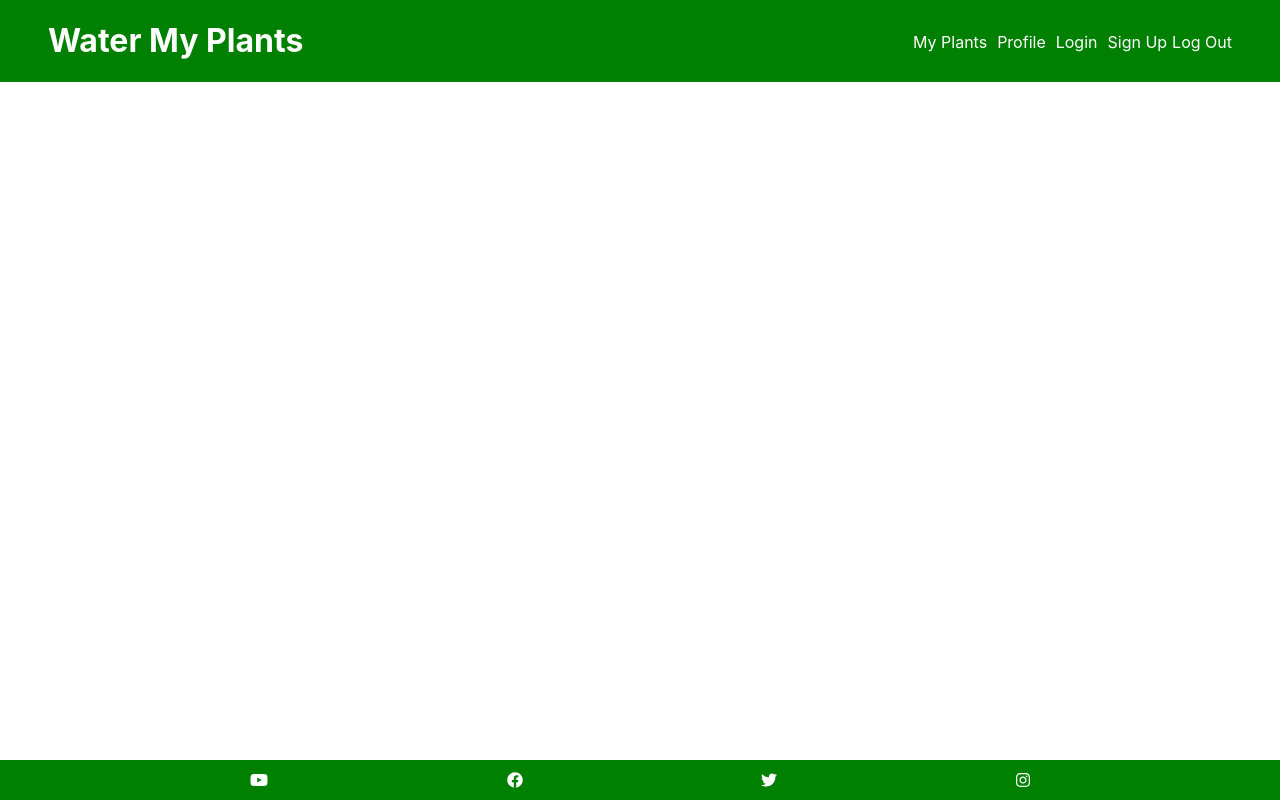
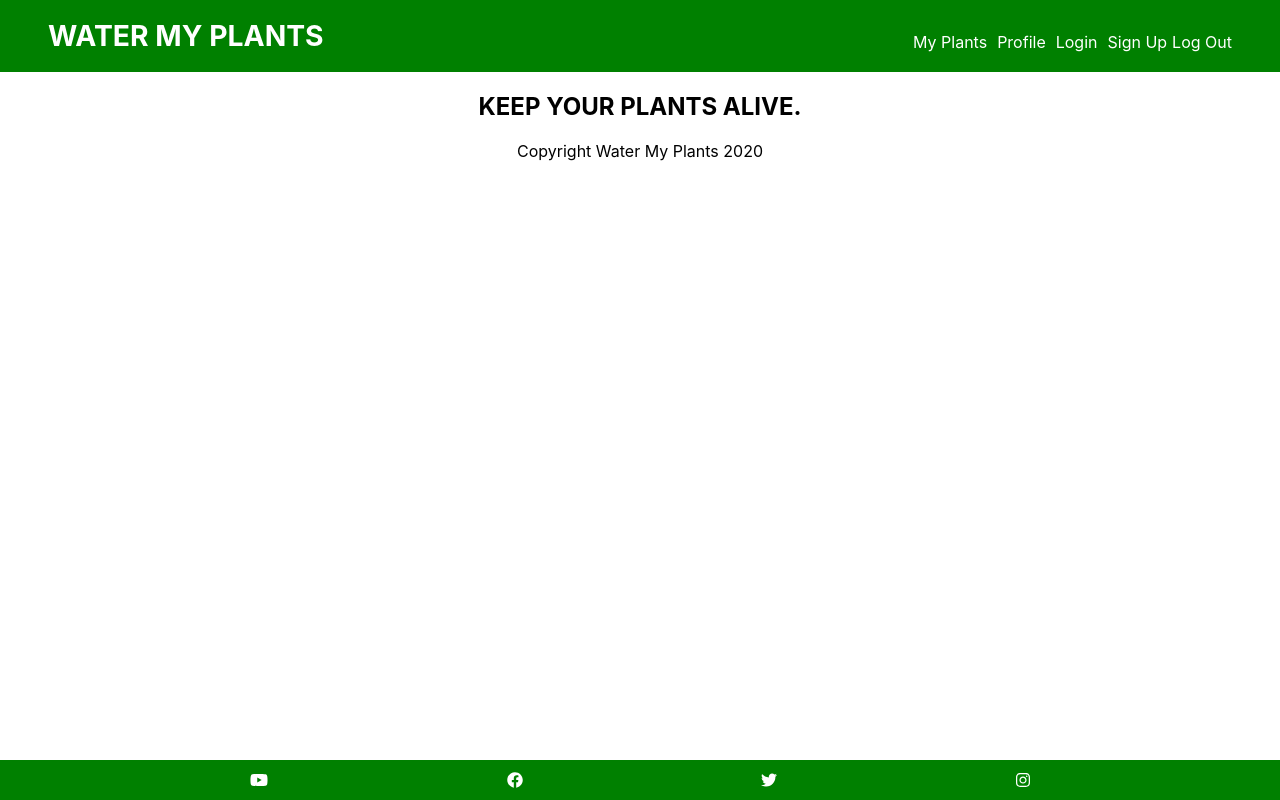
Before and after one commit to watermyplants-lambda/frontend, a React (Create React App) app in the folder water-my-plants/: page / in a window 1280 px wide. Built offline with nearby package versions, Linux system fonts and the light colour scheme.

Commit message:
created home page

```diff
--- a/water-my-plants/src/App.css
+++ b/water-my-plants/src/App.css
@@ -30,6 +30,7 @@ body {
   flex-direction: row;
   margin-left: 3rem;
   width: 30%;
+  font-size: 1.77rem;
 }
 
 .App a {
--- a/water-my-plants/src/components/App.js
+++ b/water-my-plants/src/components/App.js
@@ -10,7 +10,8 @@ import Profile from './Profile';
 import PlantList from './PlantList';
 import NavBar from './NavBar';
 import Footer from './Footer';
-import Logout from './logout'
+import Logout from './Logout'
+import Home from './Home';
 
 import '../App.css';
 
@@ -37,10 +38,11 @@ function App() {
       <Router>
           <div className="App">
             <div className="header">
-              <h1><a href="https://watermyplantslambda.netlify.app/">Water My Plants</a></h1>
+              <h1><a href="https://watermyplantslambda.netlify.app/">WATER MY PLANTS</a></h1>
               <NavBar />
             </div>
             <Switch>
+              <Route exact path="/" component={Home}/>
               <Route exact path ="/login" component={Login}/>
               <Route exact path="/signup" component={SignUp}/>
               <PrivateRoute exact path="/plants/:id" component={PlantList}/>
--- /dev/null
+++ b/water-my-plants/src/components/Home.js
@@ -0,0 +1,18 @@
+import React from 'react';
+import { Link } from 'react-router-dom';
+
+function Home() {
+
+    return (
+        <div>
+            <div>
+                <h2>KEEP YOUR PLANTS ALIVE.</h2>
+            </div>
+            <footer>
+                <div>Copyright Water My Plants 2020</div>
+            </footer>
+        </div>
+    )
+}
+
+export default Home;
--- a/water-my-plants/src/components/NavBar.js
+++ b/water-my-plants/src/components/NavBar.js
@@ -20,8 +20,10 @@ const NavBar = () => {
         <NavLink className='signup' to="/signup">
           Sign Up
         </NavLink>
-        <NavLink classname="logout" to="/logout">Log Out</NavLink>
 
+        <NavLink className="logout" to="/logout">
+          Log Out
+        </NavLink>
 
       </div>
     );
```
